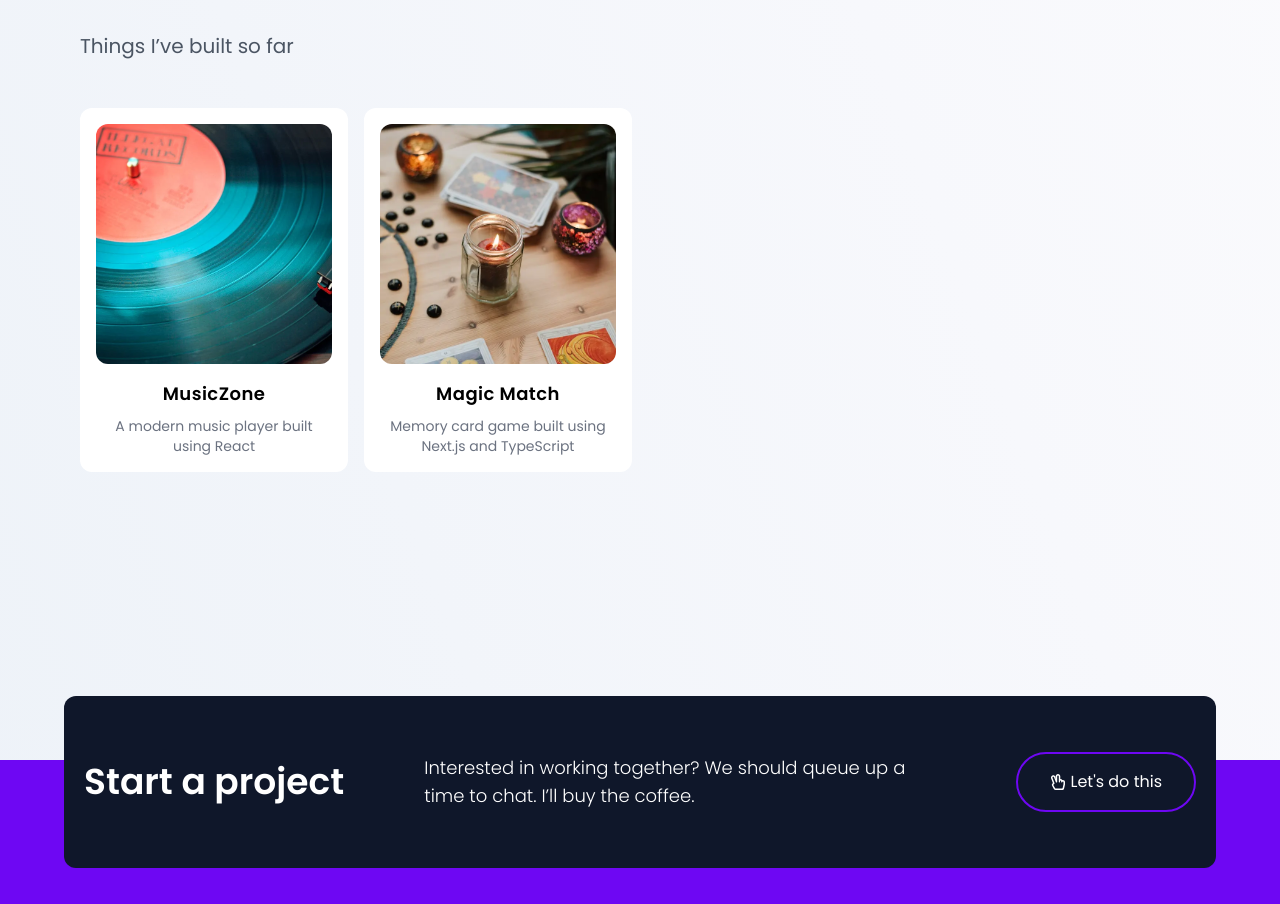
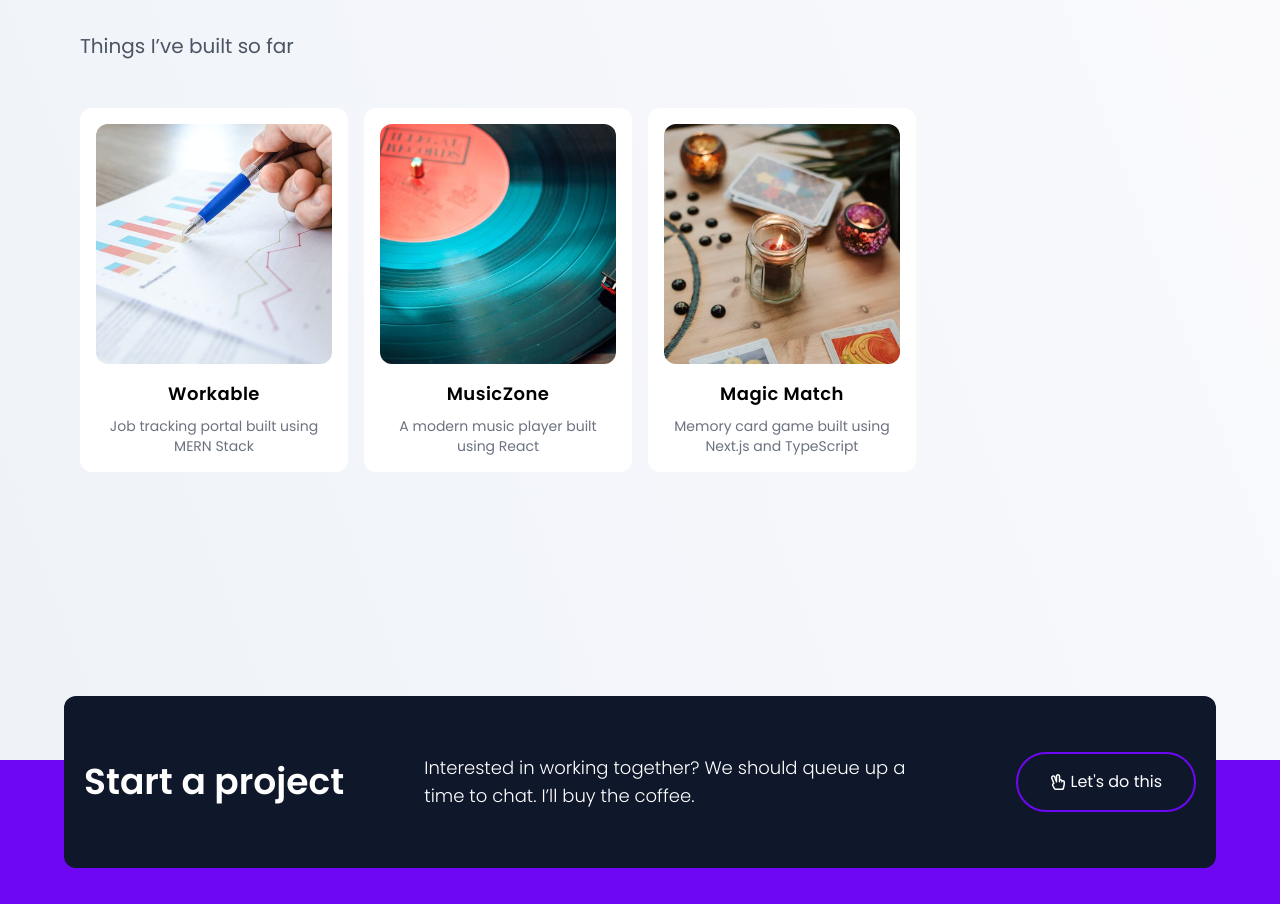
Before and after one commit to UnbiasedEagle/personal-portfolio, a Next.js app: page / in a window 1280 px wide. Shown: the part 2304-3208 px from the top of the page. Built offline with nearby package versions, Linux system fonts and the light colour scheme.

Commit message:
add workable project

```diff
--- a/content/index.ts
+++ b/content/index.ts
@@ -51,6 +51,13 @@ export const techLogos = [
 
 export const projects = [
   {
+    name: 'Workable',
+    githubURL: 'https://github.com/UnbiasedEagle/workable',
+    liveURL: 'https://workable.vercel.app/',
+    image: '/images/workable.jpg',
+    description: 'Job tracking portal built using MERN Stack',
+  },
+  {
     name: 'MusicZone',
     githubURL: 'https://github.com/UnbiasedEagle/music-zone',
     liveURL: 'https://musix-zone.netlify.app/',
```
Also changed, not shown: public/images/workable.jpg (added).
